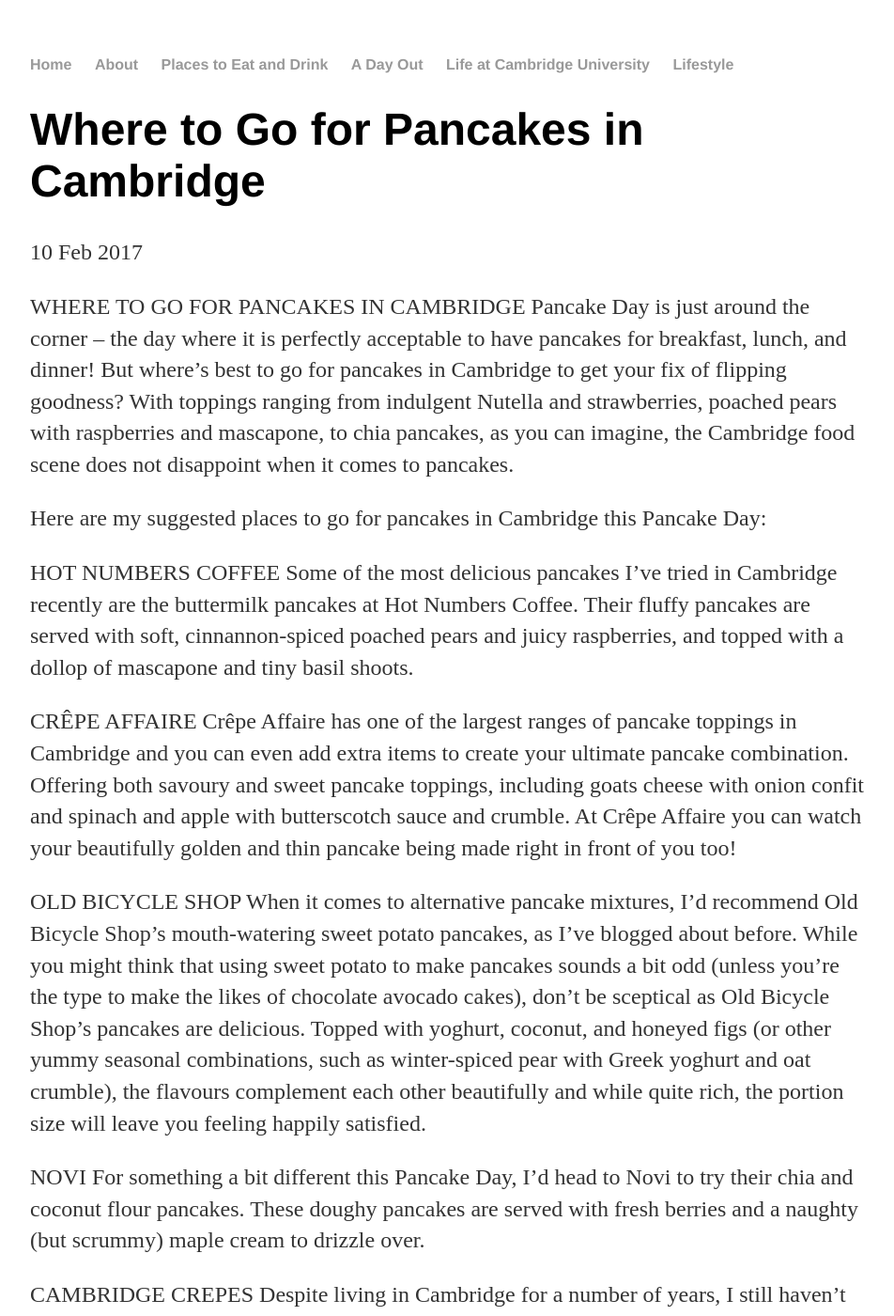
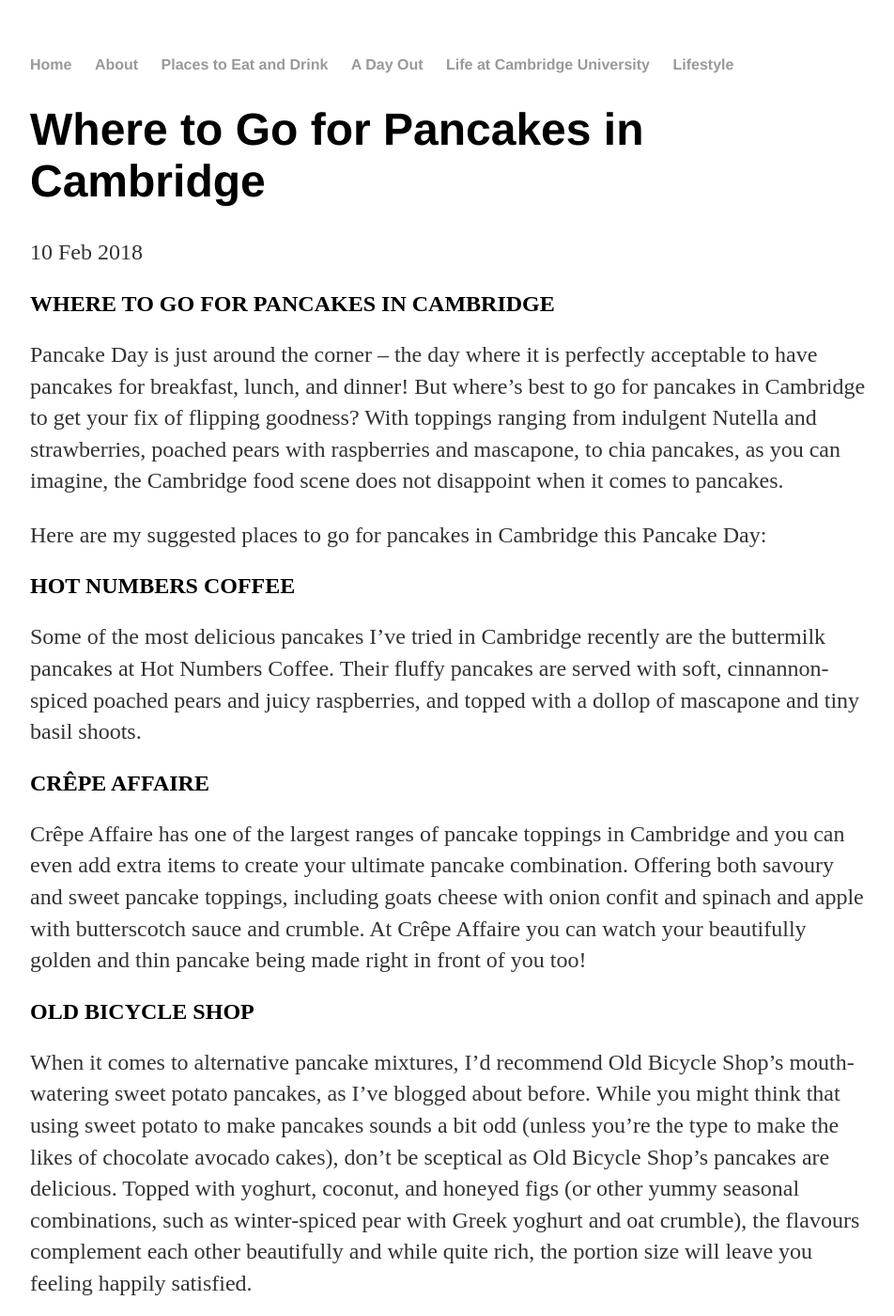
Before and after one commit to dwj26/dwj26.github.io, a Jekyll site: the page built from placestoeatanddrink/_posts/2018-02-10-where-to-go-for-pancakes-in-cambridge.md, in a window 1280 px wide and 1400 px high. Shown: the whole window at 94% size, without its empty margins (160-1112 px from the left). Built offline with Jekyll 4.4.1, drawn with Linux system fonts in a browser that asks for light colours; some of the changed text lies outside the part shown.

Commit message:
Update 2018-02-10-where-to-go-for-pancakes-in-cambridge.md

```diff
--- a/placestoeatanddrink/_posts/2018-02-10-where-to-go-for-pancakes-in-cambridge.md
+++ b/placestoeatanddrink/_posts/2018-02-10-where-to-go-for-pancakes-in-cambridge.md
@@ -1,30 +1,30 @@
 ---
 layout: post
 title: "Where to Go for Pancakes in Cambridge"
-date: 2017-02-10
+date: 2018-02-10
 ---
 
-WHERE TO GO FOR PANCAKES IN CAMBRIDGE
+<h2>WHERE TO GO FOR PANCAKES IN CAMBRIDGE</h2>
 Pancake Day is just around the corner – the day where it is perfectly acceptable to have pancakes for breakfast, lunch, and dinner! But where’s best to go for pancakes in Cambridge to get your fix of flipping goodness? With toppings ranging from indulgent Nutella and strawberries, poached pears with raspberries and mascapone, to chia pancakes, as you can imagine, the Cambridge food scene does not disappoint when it comes to pancakes.
 
 Here are my suggested places to go for pancakes in Cambridge this Pancake Day:
 
-HOT NUMBERS COFFEE
+<h2>HOT NUMBERS COFFEE</h2>
 Some of the most delicious pancakes I’ve tried in Cambridge recently are the buttermilk pancakes at Hot Numbers Coffee. Their fluffy pancakes are served with soft, cinnannon-spiced poached pears and juicy raspberries, and topped with a dollop of mascapone and tiny basil shoots.
 
-CRÊPE AFFAIRE
+<h2>CRÊPE AFFAIRE</h2>
 Crêpe Affaire has one of the largest ranges of pancake toppings in Cambridge and you can even add extra items to create your ultimate pancake combination. Offering both savoury and sweet pancake toppings, including goats cheese with onion confit and spinach and apple with butterscotch sauce and crumble. At Crêpe Affaire you can watch your beautifully golden and thin pancake being made right in front of you too!
 
-OLD BICYCLE SHOP
+<h2>OLD BICYCLE SHOP</h2>
 When it comes to alternative pancake mixtures, I’d recommend Old Bicycle Shop’s mouth-watering sweet potato pancakes, as I’ve blogged about before. While you might think that using sweet potato to make pancakes sounds a bit odd (unless you’re the type to make the likes of chocolate avocado cakes), don’t be sceptical as Old Bicycle Shop’s pancakes are delicious. Topped with yoghurt, coconut, and honeyed figs (or other yummy seasonal combinations, such as winter-spiced pear with Greek yoghurt and oat crumble), the flavours complement each other beautifully and while quite rich, the portion size will leave you feeling happily satisfied.
 
-NOVI
+<h2>NOVI</h2>
 For something a bit different this Pancake Day, I’d head to Novi to try their chia and coconut flour pancakes. These doughy pancakes are served with fresh berries and a naughty (but scrummy) maple cream to drizzle over.
 
-CAMBRIDGE CREPES
+<h2>CAMBRIDGE CREPES</h2>
 Despite living in Cambridge for a number of years, I still haven’t sampled the famous pancakes from Cambridge Crepes – a food van that comes to the centre of the city (opposite Next) most days of the week. However, Cambridge Crepes is definitely on my list of places to try this Pancake Day! Enjoying a freshly cooked crepe with oodles of Nutella while sitting in the sunshine outside King’s College sounds like a pretty great afternoon to me!
 
-PANCAKE INSPIRATION TO TRY AT HOME
+<h2>PANCAKE INSPIRATION TO TRY AT HOME</h2>
 If you fancy some pancake flipping at home, here are some pancake toppings to try:
 
 Nutella with raspberries and strawberries
@@ -32,5 +32,5 @@
 Peanut butter and banana
 Baked apple with toffee sauce
 
-SCOTCH PANCAKES WITH GREEK YOGHURT, BERRIES, AND FLAKED ALMONDS
+<h2>SCOTCH PANCAKES WITH GREEK YOGHURT, BERRIES, AND FLAKED ALMONDS</h2>
 Don’t have time to make pancakes from scratch? Scotch pancakes (available from most local supermarkets) can make for an easy and tasty alternative on Pancake Day. Simply toast each pancake for about 3–5 minutes until slightly crisp on the outside and then top with spoonfuls of plain greek yoghurt, followed by a generous helping of raspberries and blueberries (if you’d prefer more of a berry dressing, gently soften the fruit on a low heat). For the finishing touch, sprinkle with some flaked almonds and, voila, yummy pancakes made in minutes!
```
